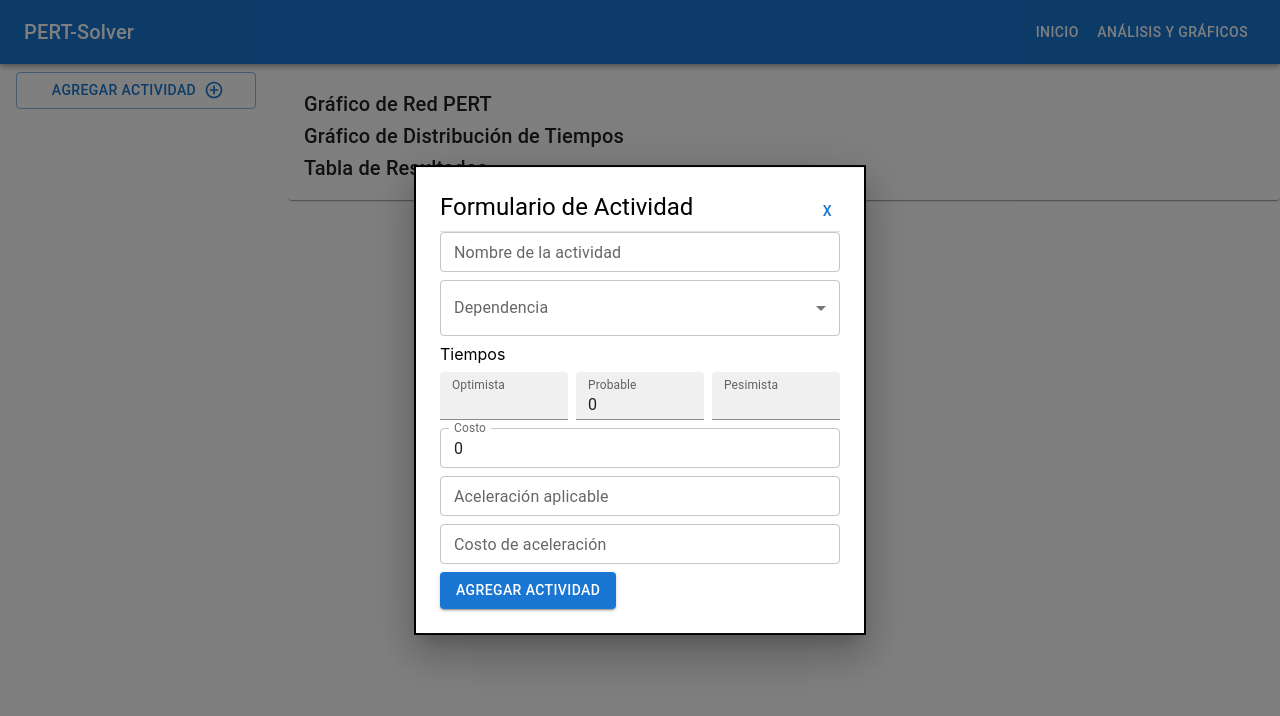
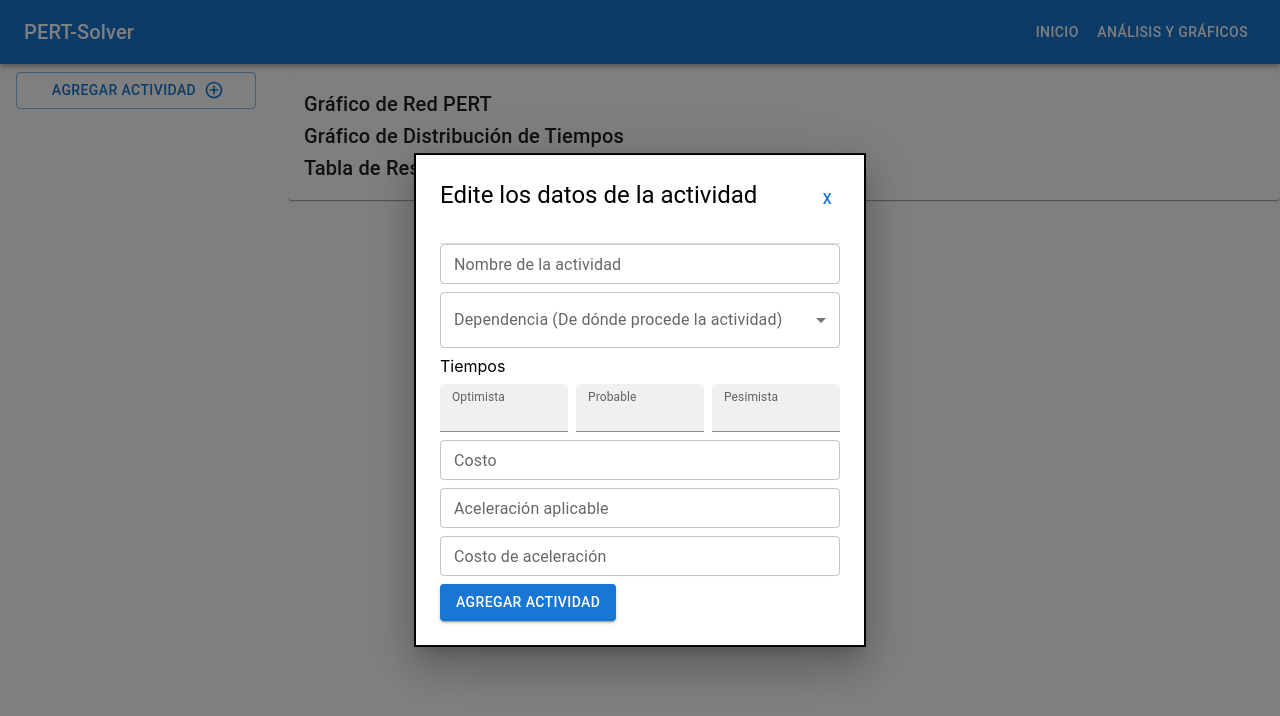
Before and after one commit to jctrejosi/PERT-Solver, a React (Vite) app in the folder Frontend/: page / in a window 1280 px wide. Both pictures are taken after a click on the button "AGREGAR ACTIVIDAD". Shown: the top 716 px of the page. Built offline with nearby package versions, Linux system fonts and the light colour scheme.

Commit message:
Refactor ActivityForm y ActivityList para mejorar la gestión de actividades y sus dependencias

```diff
--- a/Frontend/src/@types/core.ts
+++ b/Frontend/src/@types/core.ts
@@ -1,5 +1,4 @@
 export type Activity = {
-  id: number;
   name: string;
   dependencies?: string[];
   cost: number;
--- a/Frontend/src/components/ActivityForm.tsx
+++ b/Frontend/src/components/ActivityForm.tsx
@@ -1,8 +1,7 @@
-import { useState } from "react";
+import { useEffect, useState } from "react";
 import {
   TextField,
   Button,
-  MenuItem,
   Select,
   InputLabel,
   FormControl,
@@ -10,20 +9,24 @@ import {
   Divider,
   Modal,
   Box,
+  SelectChangeEvent,
+  MenuItem,
+  ListItemText,
+  OutlinedInput,
 } from "@mui/material";
 import Grid from "@mui/material/Grid2";
 import AddCircleOutlineIcon from "@mui/icons-material/AddCircleOutline";
 import { Activity } from "../@types/core";
 
-interface ActivityFormProps {
-  activitiesList?: string[];
+export type ActivityFormProps = {
+  activitiesSelectedDefault?: string[];
   activitySelected?: Activity;
-}
+  onAddActivity?: (activity: Activity) => void;
+};
 
 export function ActivityForm({
-  activitiesList = ["A", "B"],
+  activitiesSelectedDefault = [],
   activitySelected = {
-    id: {} as number,
     acceleration: undefined as number | undefined,
     accelerationCost: undefined as number | undefined,
     name: "",
@@ -33,10 +36,9 @@ export function ActivityForm({
     cost: 0,
     dependencies: [],
   },
+  onAddActivity = () => {},
 }: ActivityFormProps) {
-  const [activity, setActivity] = useState({
-    ...activitySelected,
-  });
+  const [activity, setActivity] = useState({} as Activity);
 
   const [errors, setErrors] = useState({
     name: false,
@@ -49,6 +51,9 @@ export function ActivityForm({
   });
 
   const [open, setOpen] = useState(false);
+  const [valueSelect, setValueSelect] = useState<string[]>(
+    activitiesSelectedDefault
+  );
 
   const handleChange = (
     e:
@@ -99,23 +104,42 @@ export function ActivityForm({
     setErrors({ ...errors, [name]: parsedError });
   };
 
-  const handleChangeDependencie = () => {};
+  const handleChangeDependencie = (
+    event: SelectChangeEvent<typeof valueSelect>
+  ) => {
+    const {
+      target: { value },
+    } = event;
+    const newValue = typeof value === "string" ? value.split(",") : value;
+    setValueSelect(newValue);
+
+    setActivity({ ...activity, dependencies: newValue });
+  };
 
   const handleSubmit = () => {
     const newErrors = {
-      name: activity.name == "",
+      name: activity.name === undefined || activity.name === "",
       cost: activity.cost === undefined || typeof activity.cost == "object",
       optimist:
+        (activity.optimist == undefined ||
+          typeof activity.optimist == "object") &&
         activity.pessimist != undefined &&
         typeof activity.pessimist != "object",
       probable:
         activity.probable === undefined || typeof activity.probable == "object",
       pessimist:
-        activity.optimist != undefined && typeof activity.optimist != "object",
+        (activity.pessimist == undefined ||
+          typeof activity.pessimist == "object") &&
+        activity.optimist != undefined &&
+        typeof activity.optimist != "object",
       acceleration:
+        (activity.acceleration == undefined ||
+          typeof activity.acceleration == "object") &&
         activity.accelerationCost != undefined &&
         typeof activity.accelerationCost != "object",
       accelerationCost:
+        (activity.accelerationCost == undefined ||
+          typeof activity.accelerationCost == "object") &&
         activity.acceleration != undefined &&
         typeof activity.acceleration != "object",
     };
@@ -134,11 +158,22 @@ export function ActivityForm({
       return;
     }
 
-    // Lógica para agregar la actividad
+    if (activitiesSelectedDefault.includes(activity.name)) {
+      setErrors({ ...newErrors, name: true });
+      return;
+    }
+
+    onAddActivity(activity);
+    setOpen(false);
   };
 
   const handleOpen = () => setOpen(true);
   const handleClose = () => setOpen(false);
+
+  useEffect(() => {
+    if (activitySelected.name && activitySelected.name !== "") setOpen(true);
+    setActivity(activitySelected);
+  }, [activitySelected]);
 
   return (
     <div style={{ width: "100%" }}>
@@ -182,9 +217,10 @@ export function ActivityForm({
             display="flex"
             justifyContent="space-between"
             alignItems="center"
+            marginBottom={3}
           >
             <Typography variant="h5" gutterBottom>
-              Formulario de Actividad
+              Edite los datos de la actividad
             </Typography>
             <Button
               onClick={handleClose}
@@ -205,24 +241,27 @@ export function ActivityForm({
                 onChange={handleChange}
                 fullWidth
                 error={errors.name}
-                helperText={errors.name ? "Este campo es obligatorio" : ""}
+                helperText={
+                  errors.name ? "Este campo es obligatorio e irrepetible" : ""
+                }
               />
               <FormControl fullWidth>
                 <InputLabel id="demo-simple-select-label">
-                  Dependencia
+                  Dependencia (De dónde procede la actividad)
                 </InputLabel>
-                <Select
+                <Select<string[]>
                   size="medium"
                   multiple
+                  id="demo-simple-select"
+                  value={valueSelect}
                   labelId="demo-simple-select-label"
-                  id="demo-simple-select"
-                  value={activity.dependencies}
                   label="Dependencias"
+                  input={<OutlinedInput label="Name" />}
                   onChange={handleChangeDependencie}
                 >
-                  {activitiesList.map((activityName, index) => (
-                    <MenuItem key={index} value={activityName}>
-                      {activityName}
+                  {activitiesSelectedDefault.map((name) => (
+                    <MenuItem key={name} value={name}>
+                      <ListItemText primary={name} />
                     </MenuItem>
                   ))}
                 </Select>
--- a/Frontend/src/components/ActivityList.tsx
+++ b/Frontend/src/components/ActivityList.tsx
@@ -1,11 +1,25 @@
-import { List, ListItem, ListItemText, IconButton } from "@mui/material";
+import {
+  List,
+  ListItem,
+  ListItemText,
+  IconButton,
+  Typography,
+} from "@mui/material";
 import DeleteIcon from "@mui/icons-material/Delete";
 import EditIcon from "@mui/icons-material/Edit";
 import { Activity } from "../@types/core";
 
-export function ActivityList() {
-  const activities: Activity[] = [];
+export type ActivityListProps = {
+  activities?: Activity[];
+  onDeleteActivity?: (name: string) => void;
+  onEditActivity?: (activity: Activity) => void;
+};
 
+export function ActivityList({
+  activities = [],
+  onDeleteActivity = () => {},
+  onEditActivity = () => {},
+}: ActivityListProps) {
   return (
     <List
       style={{
@@ -32,15 +46,44 @@ export function ActivityList() {
           }}
         >
           <ListItemText
-            primary={activity.name}
-            secondary={`${activity.optimist ? activity.optimist + " / " : ""}${
-              activity.probable
-            }${activity.pessimist ? " / " + activity.pessimist : ""}`}
+            primary={
+              <>
+                {activity.name}
+                <br />
+                <Typography variant="body2" color="text.secondary">
+                  (
+                  {activity.dependencies
+                    ? activity.dependencies.join(", ")
+                    : " - "}
+                  )
+                </Typography>
+              </>
+            }
+            secondary={
+              <>
+                {`${activity.optimist ? activity.optimist + " / " : ""}${
+                  activity.probable
+                }${activity.pessimist ? " / " + activity.pessimist : ""} T`}
+                <br />
+                <Typography variant="body2" color="text.secondary">
+                  Costo: {activity.cost ?? "N/A"}
+                </Typography>
+              </>
+            }
           />
-          <IconButton edge="end" aria-label="edit">
+
+          <IconButton
+            edge="end"
+            aria-label="edit"
+            onClick={() => onEditActivity(activity)}
+          >
             <EditIcon />
           </IconButton>
-          <IconButton edge="end" aria-label="delete">
+          <IconButton
+            edge="end"
+            aria-label="delete"
+            onClick={() => onDeleteActivity(activity.name)}
+          >
             <DeleteIcon />
           </IconButton>
         </ListItem>
--- a/Frontend/src/pages/Home.tsx
+++ b/Frontend/src/pages/Home.tsx
@@ -1,3 +1,4 @@
+import { useState } from "react";
 import { HomeContainer } from "../styles/AppStyles";
 import { Container } from "@mui/material";
 import Grid2 from "@mui/material/Grid2";
@@ -5,8 +6,22 @@ import { Navbar } from "../components/Navbar";
 import { ActivityForm } from "../components/ActivityForm";
 import { ActivityList } from "../components/ActivityList";
 import { ReportsPanel } from "../components/ReportsPanel";
+import { Activity } from "../@types/core";
 
 export function Home() {
+  const [activitySelected, setActivitySelected] = useState({} as Activity);
+  const [activities, setActivities] = useState<Activity[]>([]);
+
+  const handleAddActivity = (newActivity: Activity) => {
+    setActivities((prevActivities) => [...prevActivities, newActivity]);
+  };
+
+  const handleDeleteActivity = (nameActivity: string) => {
+    setActivities((prevActivities) =>
+      prevActivities.filter((activity) => activity.name !== nameActivity)
+    );
+  };
+
   return (
     <HomeContainer>
       <Navbar />
@@ -26,8 +41,20 @@ export function Home() {
               pl: 2,
             }}
           >
-            <ActivityForm />
-            <ActivityList />
+            <ActivityForm
+              activitiesSelectedDefault={activities.map(
+                (activity) => activity.name
+              )}
+              activitySelected={activitySelected}
+              onAddActivity={handleAddActivity}
+            />
+            <ActivityList
+              activities={activities}
+              onEditActivity={(activity) => {
+                setActivitySelected(activity);
+              }}
+              onDeleteActivity={handleDeleteActivity}
+            />
           </Grid2>
           <Grid2
             sx={{ height: "calc(100% - 1rem)", overflowY: "auto", flex: 2 }}
```
